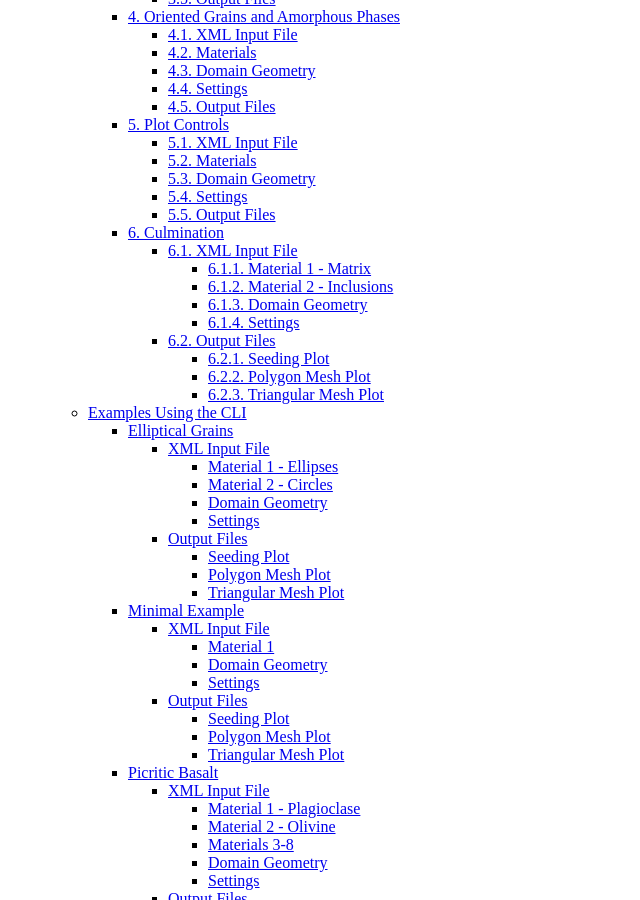
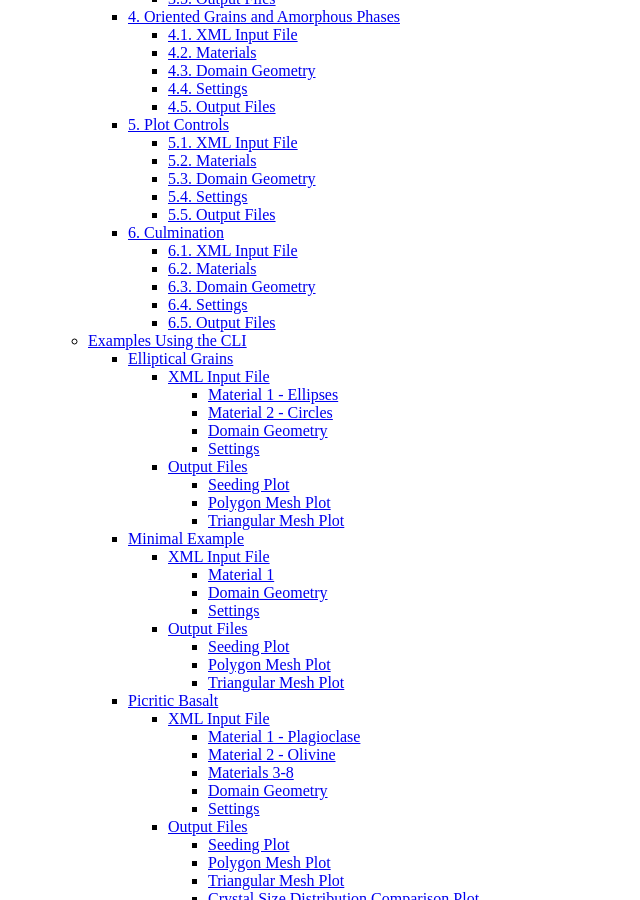
Before and after one commit to kip-hart/MicroStructPy, a Sphinx documentation site: the page built from docs/source/contents.rst, in a window 1280 px wide and 900 px high, scrolled down 563 px. Shown: the whole window, without its empty margins (0-640 px from the left). Built offline with Sphinx 7.4.7, drawn with Linux system fonts in a browser that asks for light colours; some of the changed lines change nothing that is shown.

Commit message:
updated example 6 from the cli introduction

```diff
--- a/docs/source/ex_6_culmination.rst
+++ b/docs/source/ex_6_culmination.rst
@@ -18,24 +18,11 @@ The full text of the file is:
     :language: xml
 
 
-Material 1 - Matrix
--------------------
-
-.. literalinclude:: ../../examples/intro_6_culmination.xml
-    :language: xml
-    :lines: 3-14
-    :dedent: 4
+Materials
+=========
 
 There are two materials, in a 2:1 ratio based on volume.
 The first is a pink matrix, which is represented with small circles.
-
-Material 2 - Inclusions
------------------------
-
-.. literalinclude:: ../../examples/intro_6_culmination.xml
-    :language: xml
-    :lines: 16-36
-    :dedent: 4
 
 The second material consists of lime green elliptical inclusions with size
 ranging from 0 to 2 and aspect ratio ranging from 1 to 3.
@@ -44,12 +31,7 @@ The orientation angle of the inclusions are uniformly distributed between -10
 and +10 degrees, relative to the +x axis.
 
 Domain Geometry
----------------
-
-.. literalinclude:: ../../examples/intro_6_culmination.xml
-    :language: xml
-    :lines: 38-42
-    :dedent: 4
+===============
 
 These two materials fill a square domain.
 The bottom-left corner of the rectangle is the origin, which puts the
@@ -58,12 +40,7 @@ The side length is 20, which is 10x the size of the inclusions.
 
 
 Settings
---------
-
-.. literalinclude:: ../../examples/intro_6_culmination.xml
-    :language: xml
-    :lines: 44-53
-    :dedent: 4
+========
 
 PNG files of each step in the process will be output, as well as the
 intermediate text files.
@@ -93,23 +70,48 @@ Note that the edge length control is currently unavailable in 3D.
 Output Files
 ============
 
-The three plots that this file generates are the seeding, the polygon mesh,
-and the triangular mesh.
+.. only:: not latex
 
-Seeding Plot
-------------
+    The three plots that this file generates are the seeding, the polygon mesh,
+    and the triangular mesh.
+    These three plots are shown below.
 
-.. image:: ../../examples/intro_6_culmination/seeds.png
-   :alt: Seed particles.
+    .. figure:: ../../examples/intro_6_culmination/seeds.png
+        :alt: Seed geometries.
 
-Polygon Mesh Plot
------------------
+        Seed geometries
 
-.. image:: ../../examples/intro_6_culmination/polymesh.png
-   :alt: Polygon mesh.
+    .. figure:: ../../examples/intro_6_culmination/polymesh.png
+        :alt: Polygonal mesh.
 
-Triangular Mesh Plot
---------------------
+        Polygonal mesh
 
-.. image:: ../../examples/intro_6_culmination/trimesh.png
-   :alt: Triangular mesh.
+    .. figure:: ../../examples/intro_6_culmination/trimesh.png
+        :alt: Triangular mesh.
+
+        Triangular mesh
+
+.. only:: latex
+
+    .. raw:: latex
+
+        The three plots that this file generates are the seeding, the polygon mesh,
+        and the triangular mesh.
+        These three plots are shown in Fig.~\ref{fig:ex_6_culmination}.
+
+        \begin{figure}[htbp]
+            \centering
+            \subfloat[Seed geometries]{
+                \includegraphics[width=0.3\textwidth]{../../examples/intro_6_culmination/seeds.png}
+            }
+            ~
+            \subfloat[Polygonal mesh]{
+                \includegraphics[width=0.3\textwidth]{../../examples/intro_6_culmination/polymesh.png}
+            }
+            ~
+            \subfloat[Triangular mesh]{
+                \includegraphics[width=0.3\textwidth]{../../examples/intro_6_culmination/trimesh.png}
+            }
+            \caption{Output plots for basic example.}
+            \label{fig:ex_6_culmination}
+        \end{figure}
```
